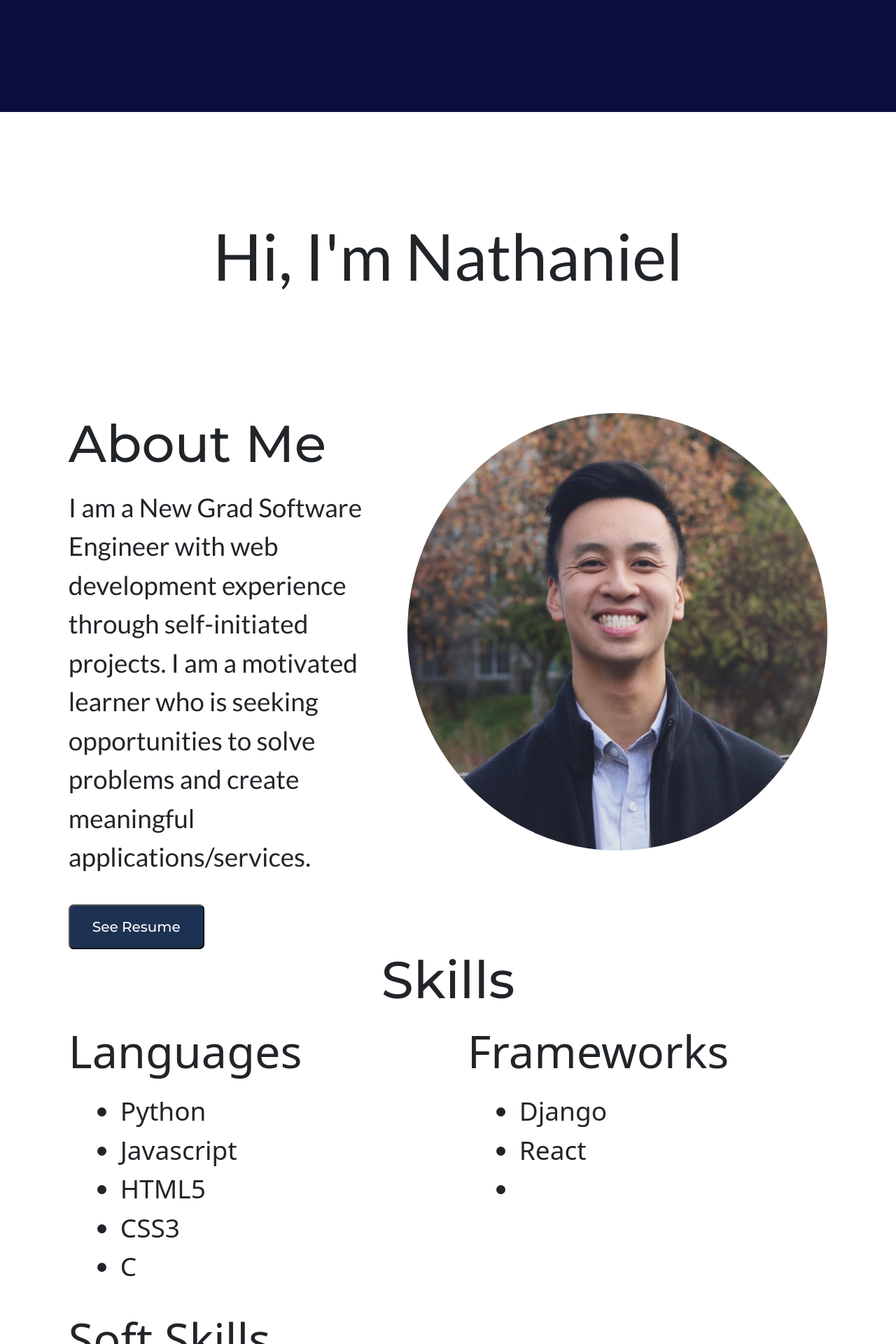
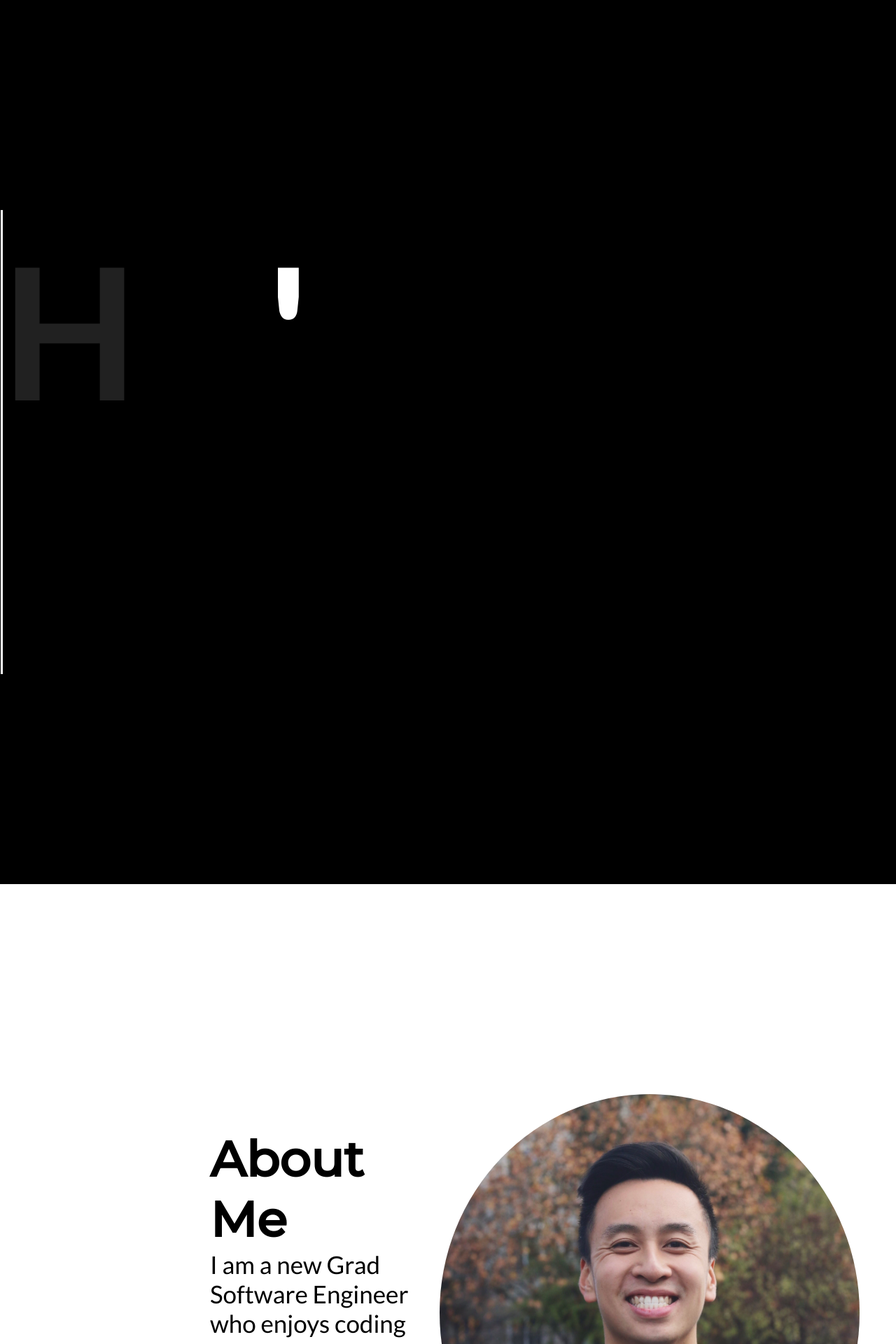
Before and after one commit to namachan-1/portfolio-web, a Django app: page /home/ in a window 1280 px wide. Shown: the top 1920 px of the page at 70% size. Run offline with Django 3.2, Linux system fonts and the light colour scheme; some libraries are stand-ins or nearby versions.

Commit message:
edited css and added project cards to page

```diff
--- a/static/css/styles.css
+++ b/static/css/styles.css
@@ -1,17 +1,7 @@
-html {
-    font-size: 37px;
-}
-
 * {
     margin: 0;
     padding: 0;
     box-sizing: border-box;
-}
-
-.bar {
-    background-color: #0c0c3f;
-    height: 20vh;
-    width: auto;
 }
 
 /* Intro Styles */
@@ -19,21 +9,115 @@
     display: flex;
     justify-content: center;
     font-family: 'Lato', sans-serif;
-    padding-top: 150px;
-    padding-bottom: 150px;
+    padding-top: 300px;
+    padding-bottom: 300px;
+    font-size: 125px;
+    background-color: black;
+    color: white;
 }
 
-.intro-about p {
-    display: flex;
+.ml11 .text-wrapper {
+    position: relative;
+    display: inline-block;
+    padding-top: 0.1em;
+    padding-right: 0.05em;
+    padding-bottom: 0.15em;
+  }
+
+.ml11 .line {
+    opacity: 0;
+    position: absolute;
+    left: 0;
+    height: 100%;
+    width: 3px;
+    background-color: #fff;
+    transform-origin: 0 50%;
+}
+
+.ml11 .line1 {
+    top: 0;
+    left: 0;
+}
+
+.ml11 .letter {
+    display: inline-block;
+    line-height: 1em;
+}
+
+/* About Me */
+.intro-about {
+    display: grid;
+    grid-template-columns: auto auto;
+    grid-template-rows: 1fr;
+    grid-template-areas:
+    "intro-text intro-picture";
+    padding-top: 300px;
+    padding-bottom: 300px;
+}
+
+.intro-text {
+    grid-area: intro-text;
+    margin-left: 300px;
+    padding-top: 50px;
+}
+
+.intro-picture {
+    grid-area: intro-picture;
+    margin-right: 300px;
 }
 
 .intro-about h2 {
     font-family: 'Montserrat', sans-serif;
+    font-size: 70px;
 }
 
 .intro-about p {
     font-family: 'Lato', sans-serif;
+    font-size: 35px;
 }
+
+.button{
+    display: block;
+    width: 200px;
+    height: 40px;
+    line-height: 40px;
+    font-size: 20px;
+    font-weight: 700;
+    font-family: 'Montserrat', sans-serif;
+    text-decoration: none;
+    color: #333;
+    border: 2px solid #333;
+    letter-spacing: 2px;
+    text-align: center;
+    position: relative;
+    transition: all .35s;
+    margin-top: 15px;
+  }
+
+  .button span{
+    position: relative;
+    z-index: 2;
+  }
+
+  .button:after{
+    position: absolute;
+    content: "";
+    top: 0;
+    left: 0;
+    width: 0;
+    height: 100%;
+    background: #000b4b;
+    transition: all .35s;
+  }
+
+  .button:hover{
+    color: #fff;
+  }
+
+  .button:hover:after{
+    width: 100%;
+  }
+
 
 .intro-picture img {
     width: 600px;
@@ -42,20 +126,10 @@
     border-radius: 50%;
 }
 
-.intro-about button {
-    text-decoration: none;
-    text-align: center;
-    font-size: 20px;
-    background-color: rgb(29, 50, 82);
-    color: white;
-    font-family: 'Montserrat', sans-serif;
-    border-radius: 7px;
-    padding: 15px 32px;
-}
-
 /* Skills Styles */
 .skill-title {
     font-family: 'Montserrat', sans-serif;
+    font-size: 50px;
     display: flex;
     justify-content: center;
 }
@@ -63,31 +137,36 @@
 .skills-container {
     display: flex;
     justify-content: space-around;
+    padding-top: 50px;
 }
 
 .skills-container h3 {
     font-family: 'Montserrat', sans-serif;
+    font-size: 25px;
 }
 
 .skills-container li {
     font-family: 'Lato', sans-serif;
     list-style-type: none;
+    font-size: 20px;
 }
 
 /* Project Styles */
 .project-container {
     font-family: 'Montserrat', sans-serif;
+    padding-top: 300px;
+    padding-bottom: 300px;
 }
 
 .project-container h3{
     display: flex;
     justify-content: center;
+    font-size: 70px;
 }
 
-a.card, a.card:hover {
-    color: inherit;
+.project-card {
+    display: flex;
 }
-
 
 /* Contact Styles */
 .contact-container {
--- /dev/null
+++ b/static/js/app.js
@@ -0,0 +1,32 @@
+// Wrap every letter in a span
+var textWrapper = document.querySelector('.ml11 .letters');
+textWrapper.innerHTML = textWrapper.textContent.replace(/([^\x00-\x80]|\w)/g, "<span class='letter'>$&</span>");
+
+anime.timeline({loop: true})
+  .add({
+    targets: '.ml11 .line',
+    scaleY: [0,1],
+    opacity: [0.5,1],
+    easing: "easeOutExpo",
+    duration: 700
+  })
+  .add({
+    targets: '.ml11 .line',
+    translateX: [1, document.querySelector('.ml11 .letters').getBoundingClientRect().width + 10],
+    easing: "easeOutExpo",
+    duration: 700,
+    delay: 800
+  }).add({
+    targets: '.ml11 .letter',
+    opacity: [0,1],
+    easing: "easeOutExpo",
+    duration: 1000,
+    offset: '-=775',
+    delay: (el, i) => 50 * (i+1)
+  }).add({
+    targets: '.ml11',
+    opacity: 0,
+    duration: 1000,
+    easing: "easeOutExpo",
+    delay: 1000
+  });
--- a/templates/base.html
+++ b/templates/base.html
@@ -7,7 +7,6 @@
     <meta name="viewport" content="width=device-width, initial-scale=1, shrink-to-fit=no">
 
     <!-- CSS -->
-    <link href="https://cdn.jsdelivr.net/npm/bootstrap@5.0.0-beta1/dist/css/bootstrap.min.css" rel="stylesheet" integrity="sha384-giJF6kkoqNQ00vy+HMDP7azOuL0xtbfIcaT9wjKHr8RbDVddVHyTfAAsrekwKmP1" crossorigin="anonymous">
     <link href="{% static 'css/styles.css' %}" rel="stylesheet" type="text/css">
 
     <title>Nathaniel's Web Portfolio</title>
@@ -20,46 +19,39 @@
     </style>
 
     <div class="portfolio-container">
-      <div class="bar">
-      </div>
-
       <div class="container">
-        <div class="row">
-          <div class="col-">
         <div class="intro-title">
-                <h1>Hi, I'm Nathaniel</h1>
-              </div>
+          <h1 class="ml11">
+            <span class="text-wrapper">
+              <span class="line line1"></span>
+              <span class="letters">Hi I'm Nathaniel</span>
+            </span>
+          </h1>
         </div>
       </div>
 
-        <div class="row">
-          <div class="col-md">
       <div class="intro-about">
+        <div class="intro-text">
           <h2>About Me</h2>
           <p>
-              I am a New Grad Software Engineer with web development experience through self-initiated projects.
-              I am a motivated learner who is seeking opportunities to solve problems and create meaningful applications/services.
+          I am a new Grad Software Engineer who enjoys coding and helping others.
+          I have experience in web development through self-initiated projects.
+          I am a motivated learner who is seeking professional opportunities to solve problems
+          and create meaningful applications/services.
           </p>
-              <button>See Resume</button>
+          <a class="button" href="#"><span>My Resume</span></a>
         </div>
-          </div>
-          <div class="col-md">
         <div class="intro-picture">
           <img src="{% static 'images/portfolio.jpg' %}">
         </div>
       </div>
-        </div>
 
-        <div class="row">
-          <div class="col-">
+
       <div class="skill-title">
           <h2>Skills</h2>
       </div>
-          </div>
-        </div>
 
-        <div class="row">
-          <div class="col-sm">
+      <div class="skills-container">
           <div class="skill-languages">
             <h3>Languages</h3>
             <ul>
@@ -70,8 +62,6 @@
                 <li>C</li>
             </ul>
           </div>
-          </div>
-          <div class="col-sm">
           <div class="skill-framework">
             <h3>Frameworks</h3>
             <ul>
@@ -80,8 +70,6 @@
                 <li></li>
             </ul>
           </div>
-          </div>
-          <div class="col-sm">
           <div class="skill-soft">
             <h3>Soft Skills</h3>
             <ul>
@@ -92,62 +80,23 @@
             </ul>
           </div>
       </div>
+
+      <div class="project-container">
+        <div class="project-title">
+          <h3>Projects</h3>
         </div>
 
-         <div class="row">
-          <div class="col-">
-            <div class="project-container">
-              <h3>Personal Projects</h3>
-            </div>
-          </div>
 
-        <div class="row">
-          <div class="col-">
-            <a href="" class="card">
-                <div class="card" style="width: 18rem;">
-                  <img class="card-img-top" src="..." alt="Card image cap">
-                  <div class="card-body">
-                    <p class="card-text">Some quick example text to build on the card title and make up the bulk of the card's content.</p>
-                  </div>
-                </div>
-              </a>
-            </div>
-          </div>
-           <div class="col-">
-            <a href="" class="card">
-               <div class="card" style="width: 18rem;">
-                <img class="card-img-top" src="..." alt="Card image cap">
-                <div class="card-body">
-                  <p class="card-text">Some quick example text to build on the card title and make up the bulk of the card's content.</p>
-                </div>
-              </div>
-              </a>
-            </div>
-          </div>
-           <div class="col-">
-            <a href="" class="card">
-              <div class="card" style="width: 18rem;">
-                <img class="card-img-top" src="..." alt="Card image cap">
-                <div class="card-body">
-                  <p class="card-text">Some quick example text to build on the card title and make up the bulk of the card's content.</p>
-                </div>
-              </div>
-            </a>
-          </div>
-        </div>
-
-        <div class="row">
-          <div class="col-">
           <div class="contact-container">
             <h3>Contact</h3>
           </div>
       </div>
   </div>
-      </div>
-    </div>
+
+  <script src="https://cdnjs.cloudflare.com/ajax/libs/animejs/2.0.2/anime.min.js"></script>
+  <script src="{% static "js/app.js" %}" type="text/javascript"></script>
+  <script src="{% static "js/card.js" %}" type="text/javascript"></script>
   {% endblock %}
 
-    <!-- JavaScript Bundle with Popper -->
-    <script src="https://cdn.jsdelivr.net/npm/bootstrap@5.0.0-beta1/dist/js/bootstrap.bundle.min.js" integrity="sha384-ygbV9kiqUc6oa4msXn9868pTtWMgiQaeYH7/t7LECLbyPA2x65Kgf80OJFdroafW" crossorigin="anonymous"></script>
   </body>
 </html>
```
Also changed, not shown: static/js/card.js (added). Lines whose indentation alone changed are shown as unchanged.
